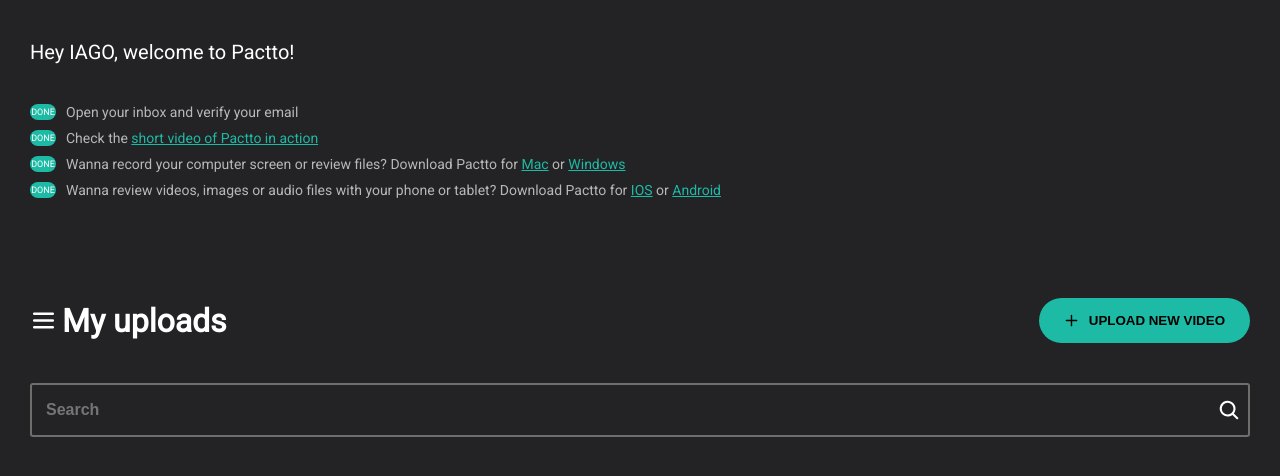
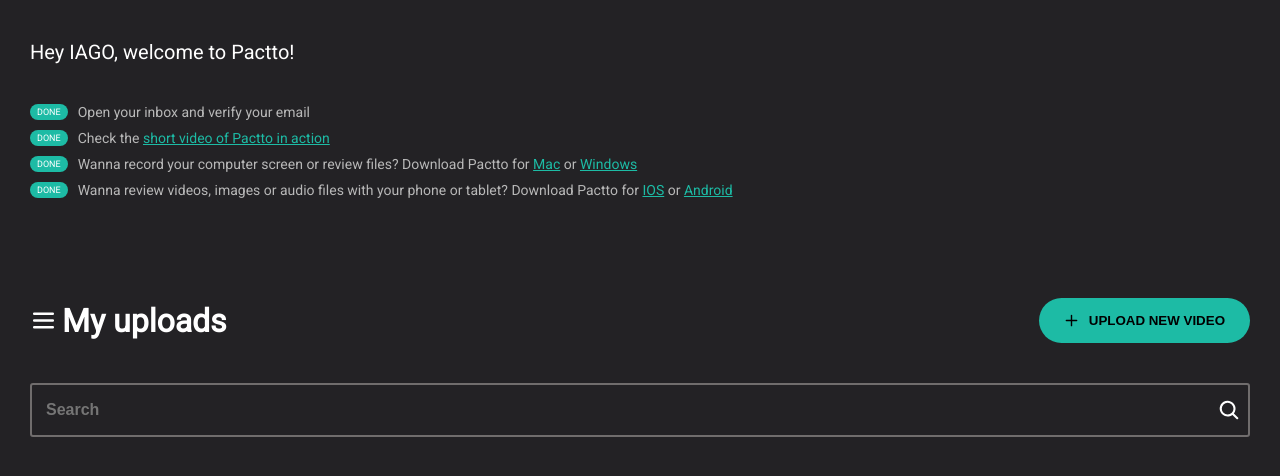
Before and after one commit to iagoPinheiro1401/pactto_challenge, a Next.js app: page / in a window 1280 px wide. Shown: the top 476 px of the page. Built offline with nearby package versions, Linux system fonts and the light colour scheme.

Commit message:
update: Status style

```diff
--- a/src/components/status/Status.jsx
+++ b/src/components/status/Status.jsx
@@ -5,7 +5,6 @@
     border-radius: 10px;
     background-color: ${props => props.children == 'DONE' ? props.theme.colors.green : 'rgba(252, 252, 252, 0.2)'};
     color: white;
-    width: 26px;
     display: flex;
     justify-content: center;
     align-items: center;
```
